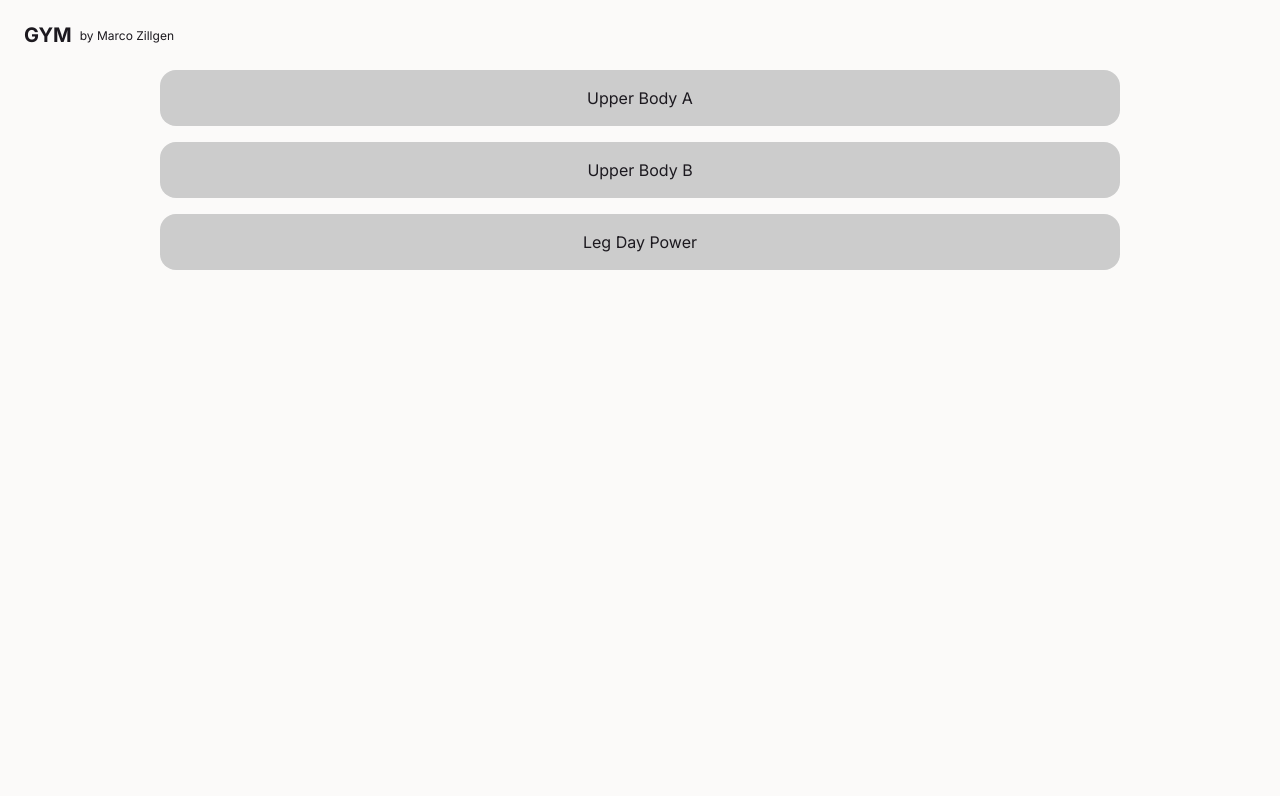
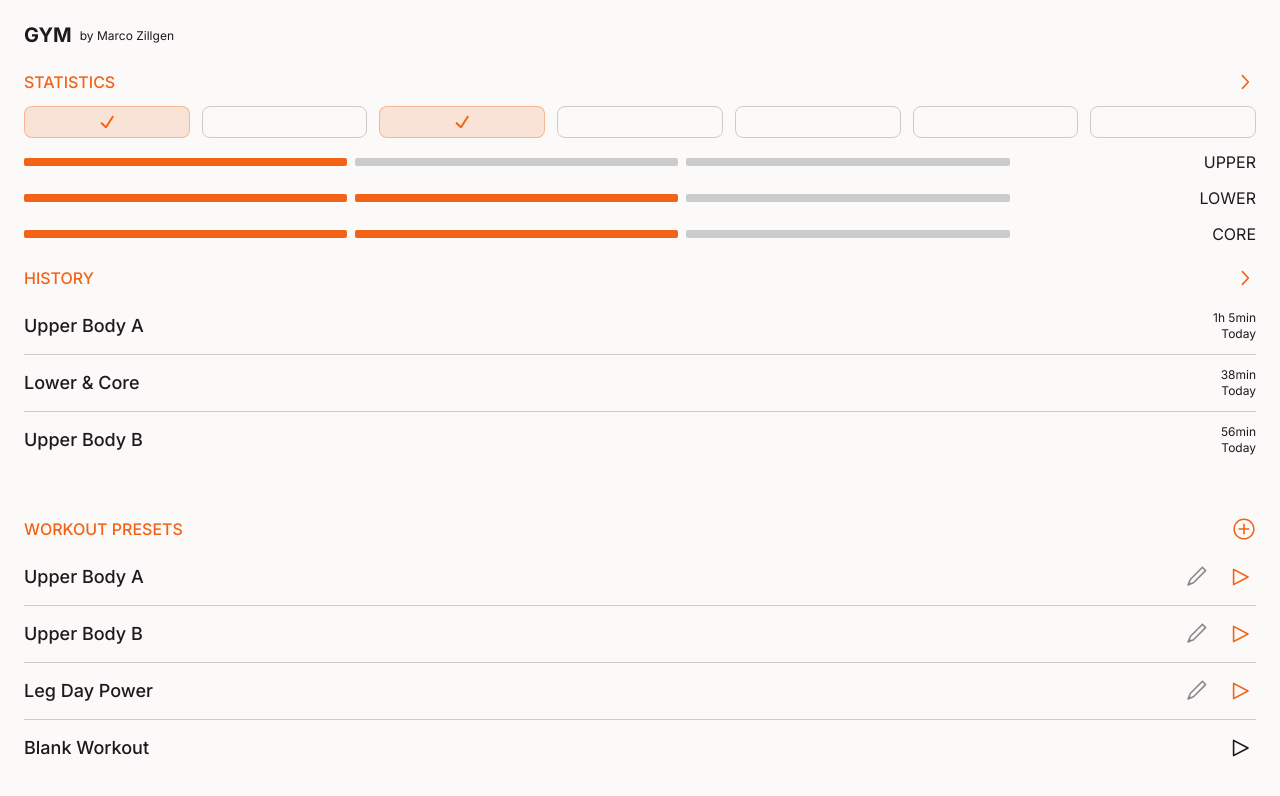
Before and after one commit to MarcoZillgen/gym, a Next.js app: page / in a window 1280 px wide. Shown: the top 796 px of the page. Built offline with nearby package versions, Linux system fonts and the light colour scheme.

Commit message:
feat(home): rebuild home with statistics, history and presets

```diff
--- a/src/app/(home)/page.tsx
+++ b/src/app/(home)/page.tsx
@@ -1,45 +1,148 @@
 "use client";
 
+import {
+  ChevronRightIcon,
+  Pencil1Icon,
+  PlayIcon,
+  PlusCircledIcon,
+} from "@radix-ui/react-icons";
 import { useRouter } from "next/navigation";
-import { useState } from "react";
-import { MOCK_TEMPLATES } from "@/src/data/mock";
+import { useEffect, useState } from "react";
+import { MOCK_HISTORY, MOCK_TEMPLATES } from "@/src/data/mock";
+import { formatAgo, formatDuration } from "@/src/lib/format";
 import { useWorkoutSessionStore } from "@/src/store/workoutSession";
-import type { WorkoutTemplate } from "@/src/types/workout";
 import Header from "./_components/Header";
+import RecoveryBars from "./_components/RecoveryBars";
+import { Section, SectionBody, SectionHeader } from "./_components/Section";
+import WeekActivity from "./_components/WeekActivity";
+
+const sortedHistory = MOCK_HISTORY.toSorted((a, b) =>
+  b.startDate.localeCompare(a.startDate),
+);
 
 export default function Home() {
-  const [workouts, _setWorkouts] = useState<WorkoutTemplate[]>(MOCK_TEMPLATES);
+  const templates = MOCK_TEMPLATES;
+  const router = useRouter();
+  const startWorkout = useWorkoutSessionStore((s) => s.startWorkout);
+
+  // null on server + first client render to avoid hydration mismatch
+  const [now, setNow] = useState<Date | null>(null);
+  useEffect(() => {
+    setNow(new Date());
+  }, []);
 
   return (
-    <div className="flex h-screen w-screen flex-col">
+    <div className="flex h-dvh w-full flex-col">
       <Header />
 
-      <div className="flex w-full flex-1 flex-col place-items-center gap-4">
-        {workouts.map((wt) => (
-          <WorkoutTemplatePreview key={wt.id} wt={wt} />
-        ))}
-      </div>
+      <main className="flex min-h-0 flex-1 flex-col gap-5 pb-6">
+        <Section className="shrink-0 gap-3">
+          <SectionHeader
+            sectionTitle="statistics"
+            Icon={ChevronRightIcon}
+            onClick={() => {
+              /* TODO */
+            }}
+            aria-label="open statistics"
+          />
+          <WeekActivity />
+          <RecoveryBars restDays={1} name="upper" />
+          <RecoveryBars restDays={2} name="lower" />
+          <RecoveryBars restDays={2} name="core" />
+        </Section>
+
+        <Section className="min-h-0 flex-1">
+          <SectionHeader
+            sectionTitle="History"
+            Icon={ChevronRightIcon}
+            onClick={() => {
+              /* TODO */
+            }}
+            aria-label="open history"
+          />
+
+          <SectionBody className="min-h-0 overflow-y-auto">
+            {sortedHistory.map((h) => (
+              <button
+                type="button"
+                key={h.id}
+                className="flex w-full justify-between py-3 text-left"
+                onClick={() => {
+                  /* TODO */
+                }}
+                aria-label={`open ${h.name} history`}
+              >
+                <span className="self-center text-lg font-medium">
+                  {h.name}
+                </span>
+                <div className="flex flex-col text-right text-xs">
+                  <span>{formatDuration(h.startDate, h.endDate)}</span>
+                  <span>{now ? formatAgo(h.startDate, now) : "\u00A0"}</span>
+                </div>
+              </button>
+            ))}
+          </SectionBody>
+        </Section>
+
+        <Section className="shrink-0">
+          <SectionHeader
+            sectionTitle="workout presets"
+            Icon={PlusCircledIcon}
+            onClick={() => {
+              /* TODO */
+            }}
+            aria-label="create new workout preset"
+          />
+
+          <SectionBody>
+            {templates.map((t) => (
+              <div
+                key={t.id}
+                className="flex items-center justify-between py-3"
+              >
+                <span className="text-lg font-medium">{t.name}</span>
+                <div className="flex gap-3">
+                  <button
+                    type="button"
+                    onClick={() => {
+                      /* TODO */
+                    }}
+                    aria-label={`Edit ${t.name}`}
+                    className="p-1 opacity-50 hover:opacity-100"
+                  >
+                    <Pencil1Icon width={24} height={24} />
+                  </button>
+                  <button
+                    type="button"
+                    onClick={() => {
+                      startWorkout(t);
+                      router.replace("/workout");
+                    }}
+                    aria-label={`Start ${t.name}`}
+                    className="p-1 text-primary"
+                  >
+                    <PlayIcon width={24} height={24} />
+                  </button>
+                </div>
+              </div>
+            ))}
+            <div className="flex items-center justify-between py-3">
+              <span className="text-lg font-medium">Blank Workout</span>
+              <button
+                type="button"
+                onClick={() => {
+                  startWorkout();
+                  router.replace("/workout");
+                }}
+                aria-label="Start blank workout"
+                className="p-1 text-text-standard"
+              >
+                <PlayIcon width={24} height={24} />
+              </button>
+            </div>
+          </SectionBody>
+        </Section>
+      </main>
     </div>
   );
 }
-interface WorkoutTemplatePreviewProps {
-  wt: WorkoutTemplate;
-}
-
-function WorkoutTemplatePreview({ wt }: WorkoutTemplatePreviewProps) {
-  const startWorkout = useWorkoutSessionStore((s) => s.startWorkout);
-  const router = useRouter();
-
-  return (
-    <button
-      type="button"
-      onClick={() => {
-        startWorkout(wt);
-        router.replace("/workout");
-      }}
-      className="grid w-3/4 place-items-center rounded-2xl bg-bg-subtle p-4"
-    >
-      {wt.name}
-    </button>
-  );
-}
```
